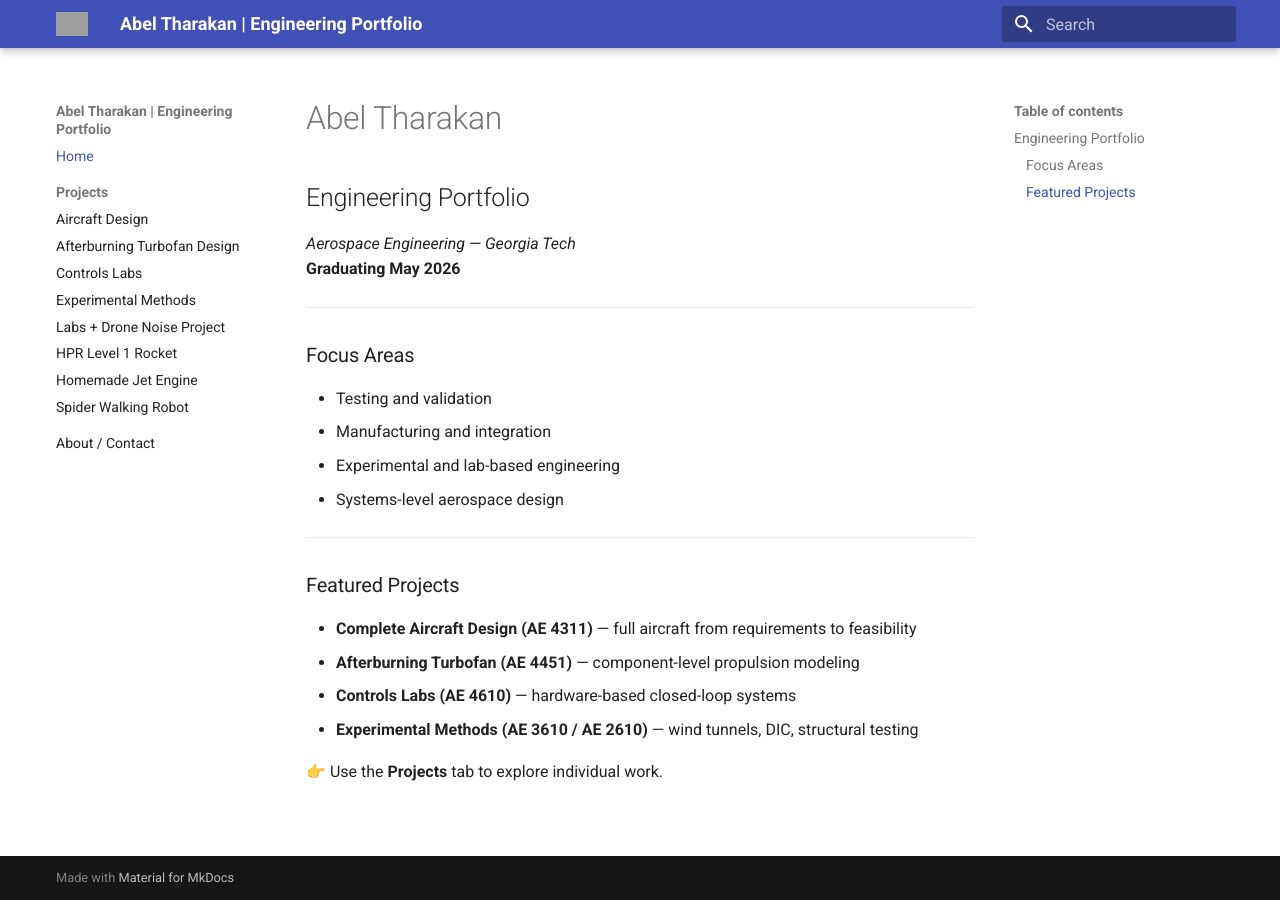
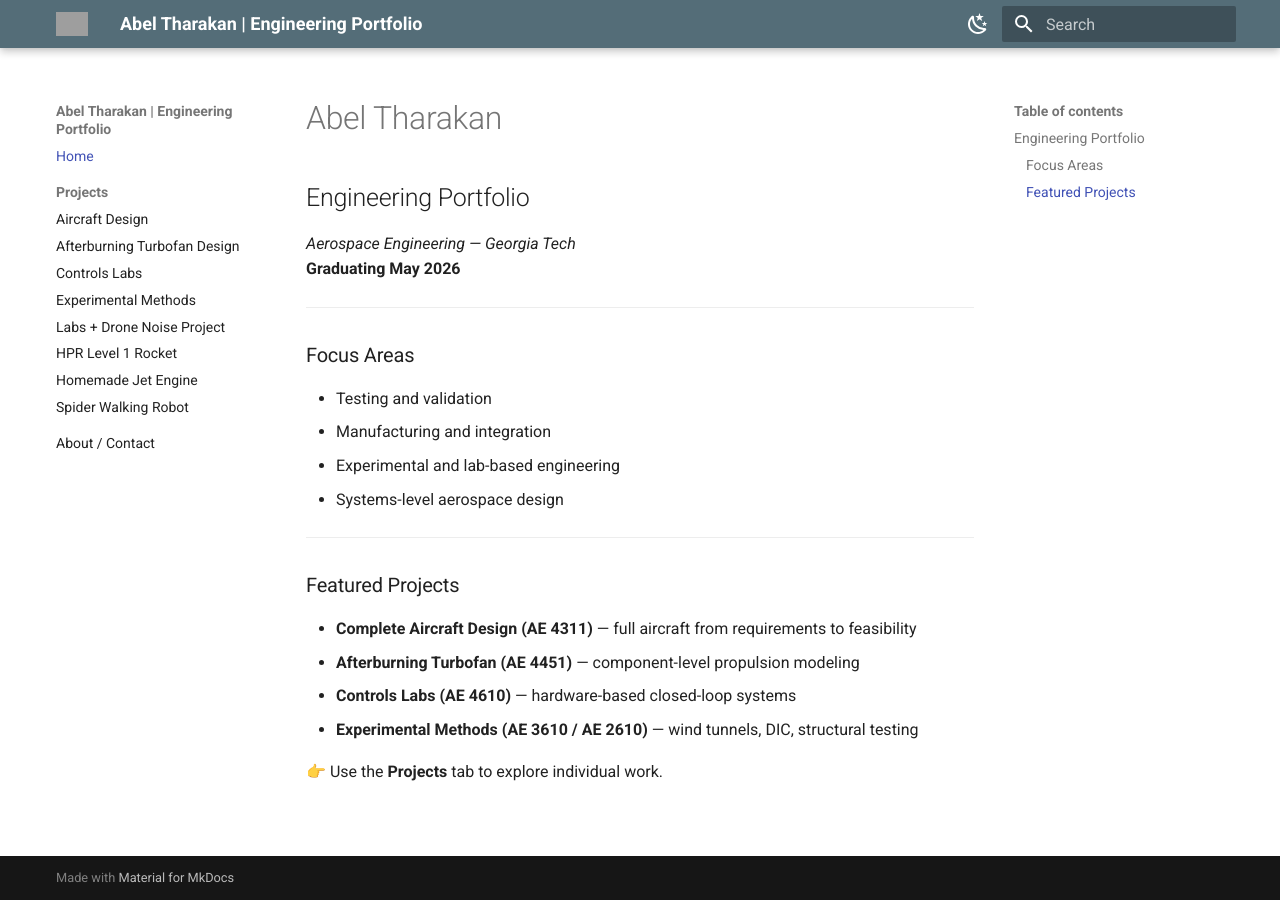
Before and after one commit to atharakan/portfolio, an MkDocs documentation site: the page built from docs/index.md, in a window 1280 px wide. Built offline with MkDocs 1.6.1 and Material for MkDocs 9.7.7, drawn with Linux system fonts in a browser that asks for light colours; grey boxes are pictures that could not be loaded.

Commit message:
Update mkdocs.yml

```diff
--- a/mkdocs.yml
+++ b/mkdocs.yml
@@ -10,19 +10,20 @@ theme:
     - navigation.top
     - toc.follow
     - content.code.copy
-palette:
-  - scheme: default
-    primary: indigo
-    accent: cyan
-    toggle:
-      icon: material/weather-night
-      name: Switch to dark mode
-  - scheme: slate
-    primary: indigo
-    accent: cyan
-    toggle:
-      icon: material/weather-sunny
-      name: Switch to light mode
+  palette:
+    - scheme: default
+      primary: blue grey
+      accent: blue
+      toggle:
+        icon: material/weather-night
+        name: Switch to dark mode
+    - scheme: slate
+      primary: blue grey
+      accent: blue
+      toggle:
+        icon: material/weather-sunny
+        name: Switch to light mode
+
 
 
 
```
